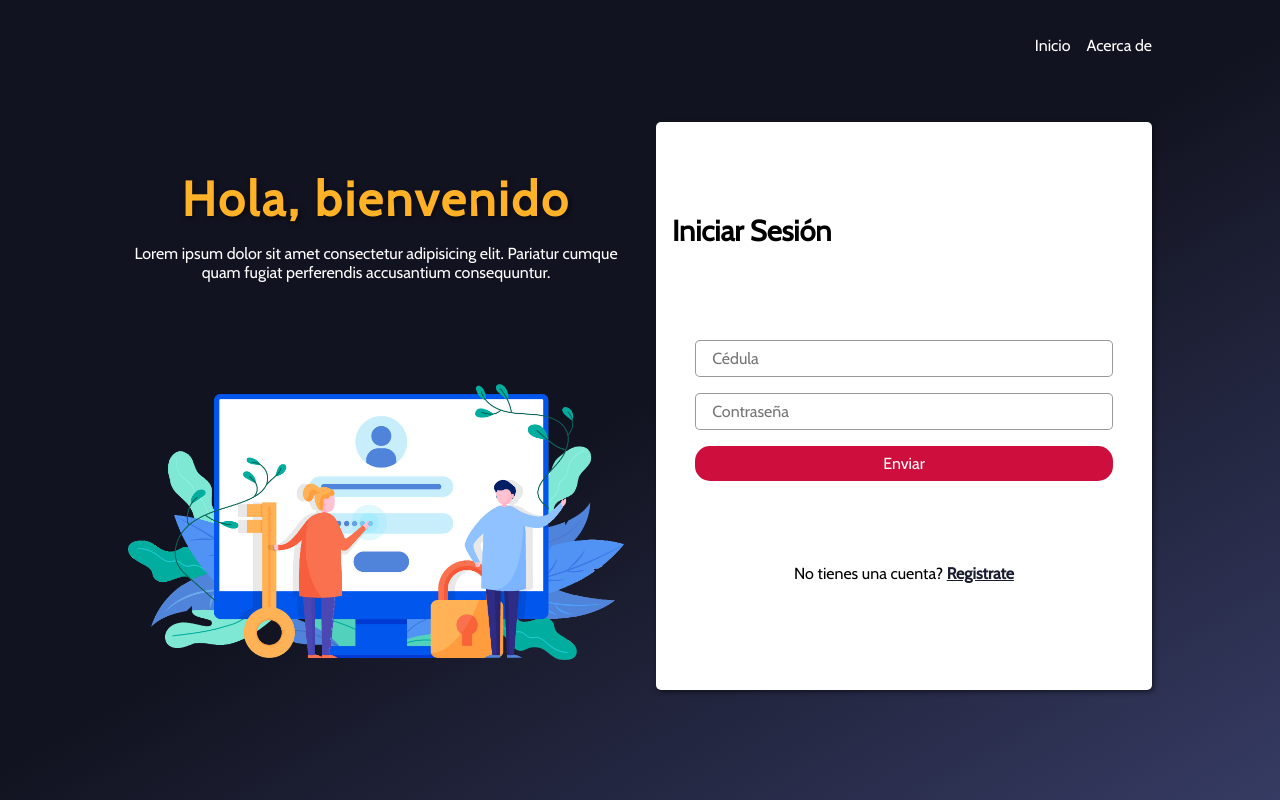
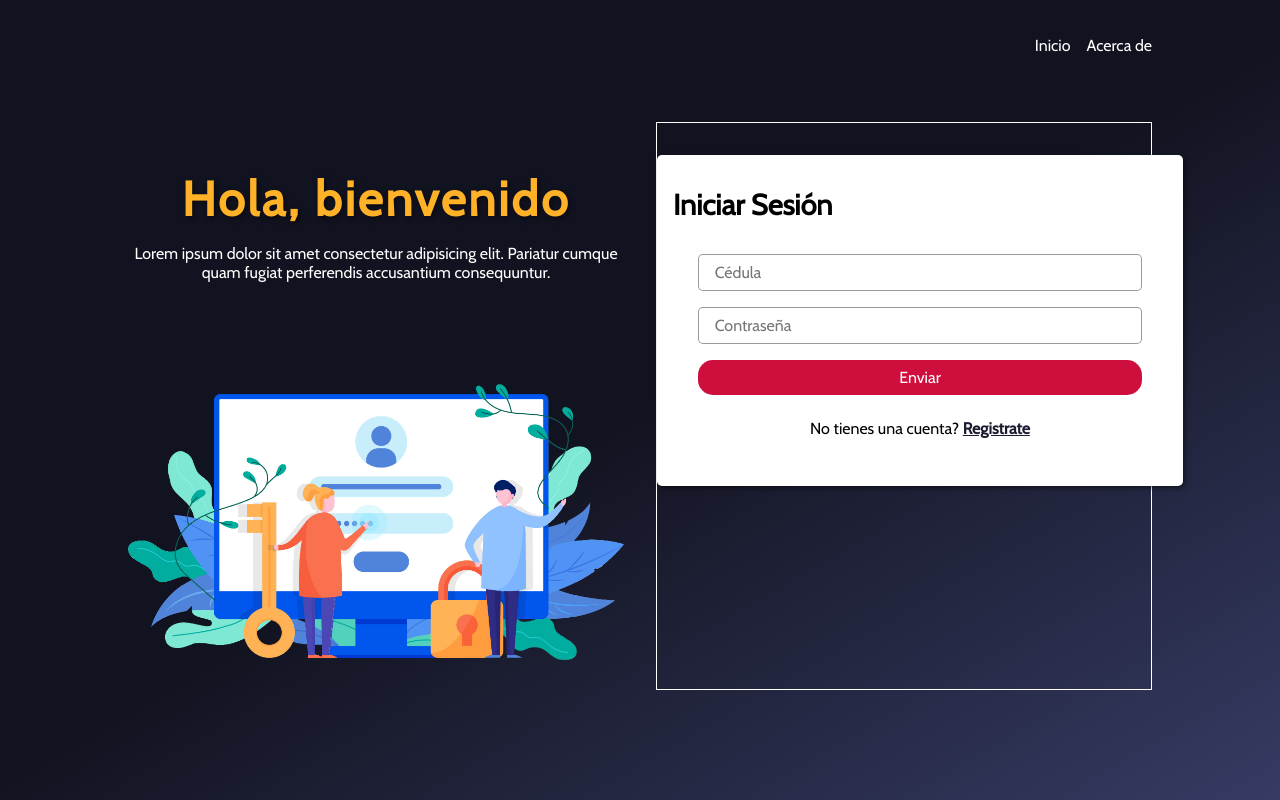
Before and after one commit to czabala847/cotizacion, a PHP site: page /cotizacion/ in a window 1280 px wide. Run offline with PHP 8.4, Linux system fonts and the light colour scheme.

Commit message:
Modificando css en en login, ajustando tamaños del formulario login

```diff
--- a/index.php
+++ b/index.php
@@ -31,6 +31,7 @@ htmlHeader('Inicio');
         </figure>
       </div>
       <div class="login-form" id="container-form" data-up="inactive">
+        <div class="form-container">
           <h2>Iniciar Sesión</h2>
           <form id="form-login" class="quotation__form" action="" autocomplete="off" method="POST">
             <input class="login-form__input" type="text" name="cedula" placeholder="Cédula" required />
@@ -44,6 +45,7 @@ htmlHeader('Inicio');
         </div>
       </div>
     </div>
+  </div>
 </section>
 
 
--- a/src/css/style.css
+++ b/src/css/style.css
@@ -47,7 +47,7 @@ figure {
 /*-----------------------------------------*\
                   CONTAINERS
 \*-----------------------------------------*/
-.flex-center, .header-menu__list, .quotation__form, .login-form {
+.flex-center, .header-menu__list, .quotation__form {
   display: -webkit-box;
   display: -ms-flexbox;
   display: flex;
@@ -258,23 +258,20 @@ input[type="file"] {
 }
 
 .login-form {
+  border: 1px solid white;
+}
+
+.login-form .form-container {
   color: #000;
+  margin-top: 2rem;
   padding: 2rem 1rem;
   background-color: #fff;
   border-radius: 5px;
   -webkit-box-shadow: 2px 2px 5px rgba(0, 0, 0, 0.5);
           box-shadow: 2px 2px 5px rgba(0, 0, 0, 0.5);
   text-align: center;
-  -webkit-box-pack: space-evenly;
-      -ms-flex-pack: space-evenly;
-          justify-content: space-evenly;
-  -webkit-box-align: initial;
-      -ms-flex-align: initial;
-          align-items: initial;
-  -webkit-box-orient: vertical;
-  -webkit-box-direction: normal;
-      -ms-flex-direction: column;
-          flex-direction: column;
+  width: 100%;
+  padding-top: 2rem;
 }
 
 .login-form h2 {
--- a/src/sass/layout/_login.scss
+++ b/src/sass/layout/_login.scss
@@ -9,13 +9,28 @@
 }
 
 .login-form {
+  // color: $color-black;
+  // padding: 2rem 1rem;
+  // background-color: $color-white;
+  // border-radius: 5px;
+  // box-shadow: 2px 2px 5px rgba(0, 0, 0, 0.5);
+  // text-align: center;
+  // @include m-flex(space-evenly, initial, column);
+  border: 1px solid white;
+  // display: flex;
+  // align-items: center;
+
+  & .form-container {
     color: $color-black;
+    margin-top: 2rem;
     padding: 2rem 1rem;
     background-color: $color-white;
     border-radius: 5px;
     box-shadow: 2px 2px 5px rgba(0, 0, 0, 0.5);
     text-align: center;
-  @include m-flex(space-evenly, initial, column);
+    width: 100%;
+    padding-top: 2rem;
+  }
 
   & h2 {
     font-size: 1.8rem;
```
Also changed, not shown: 1 other file. Lines whose indentation alone changed are shown as unchanged.
